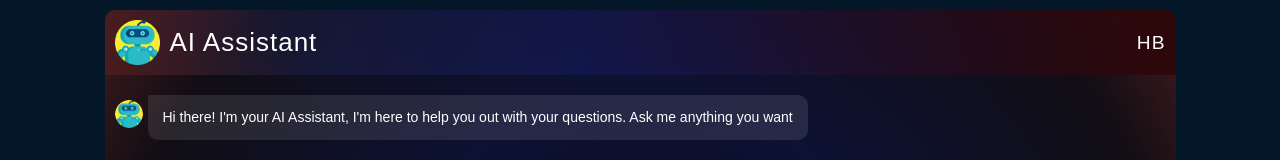
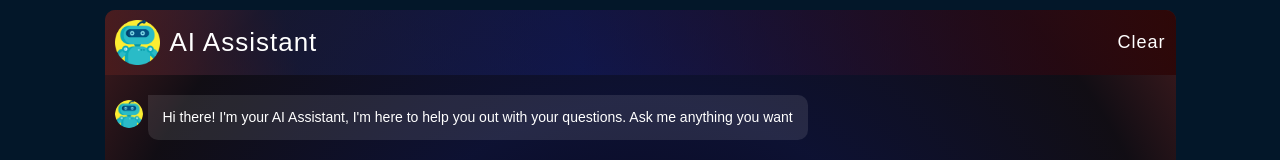
Before and after one commit to Hikmat-Bangash/AI-Assistant-Frontend, a React (Create React App) app: page / in a window 1280 px wide. Shown: the top 160 px of the page. Built offline with nearby package versions, Linux system fonts and the light colour scheme.

Commit message:
added clear conversation option

```diff
--- a/src/App.jsx
+++ b/src/App.jsx
@@ -1,13 +1,11 @@
 import React, { useEffect, useRef, useState } from "react";
 import { Send } from "react-feather";
-
 import robotIcon from "./robot.png";
 
 import styles from "./App.module.css";
 
 function App() {
 
-  const lastMsg = useRef();
 // when the very first time someone visit to our site, there must be a message to show. So the below logic has built for this purpose.
   if (!JSON.parse(localStorage.getItem('messages'))) {
     const defaultMsg = [{
@@ -17,6 +15,7 @@ function App() {
     localStorage.setItem("messages", JSON.stringify(defaultMsg));
   }
 
+  const lastMsg = useRef();
   const [messageText, setMessageText] = useState("");
   const [messages, setMessages] = useState( JSON.parse(localStorage.getItem('messages')) );
   const [processing, setProcessing] = useState(false);
@@ -44,6 +43,7 @@ function App() {
         behavior: "smooth",
       })
     );
+
     try {
       setProcessing(true);
       const res = await fetch(`https://ai-assistant-server.vercel.app/chat`, {
@@ -80,8 +80,18 @@ function App() {
       ]);
     }
   };
+  // clear chat
+  const ClearChat = () => {
+    // remove all history from localstorage
+    localStorage.setItem("messages", JSON.stringify([]));
+    setMessages([{
+      from: "ai",
+      text: "Hi there! I'm your AI Assistant, I'm here to help you out with your questions. Ask me anything you want",
+    }]);
+  }
 
   useEffect(() => {
+
     setTimeout(() =>
       lastMsg.current.scrollIntoView({
         behavior: "smooth",
@@ -100,7 +110,7 @@ function App() {
         </div>
         {/* header right side */}
         <div className={styles.right}>
-              <p>HB</p>
+              <p onClick={ClearChat}>Clear</p>
         </div>
 
       </div>
@@ -136,8 +146,7 @@ function App() {
           ""
         )}
 
-        <div ref={lastMsg} />
-      </div>
+        <div ref={lastMsg} />  </div>
 
       <div className={styles.footer}>
         <input
@@ -159,6 +168,7 @@ function App() {
           Hikmat Bangash
         </span></p>
       </div>
+
     </div>
   );
 }
--- a/src/App.module.css
+++ b/src/App.module.css
@@ -65,11 +65,15 @@ background: rgb(5, 3, 24);
 }
 .header .right {
   color: white;
-  font-size: larger;
-  font-weight: 500;
+  font-size: large;
+  font-weight: 400;
   letter-spacing: 1px;
   font-family: 'Segoe UI', Tahoma, Geneva, Verdana, sans-serif;
 
+}
+.clearhistory{
+  color: white;
+  font-weight: 400;
 }
 .body {
   flex: 1;
--- /dev/null
+++ b/src/component/Submenu.css
@@ -0,0 +1,25 @@
+*{
+    margin: 0px;
+    padding: 0px;
+    box-sizing: border-box;
+}
+
+.container{
+    position: absolute;
+    top: 10px;
+    right: 5px;
+    width: 100px;
+    height: 80px;
+}
+
+.container ul {
+    list-style: none;
+    display: flex;
+    flex-direction: column;
+    justify-content: center;
+    align-items: center;
+}
+.container ul li{
+    color: black;
+    letter-spacing: 2px;
+}
```
Also changed, not shown: src/component/Submenu.jsx (added, +14 -0 lines).
